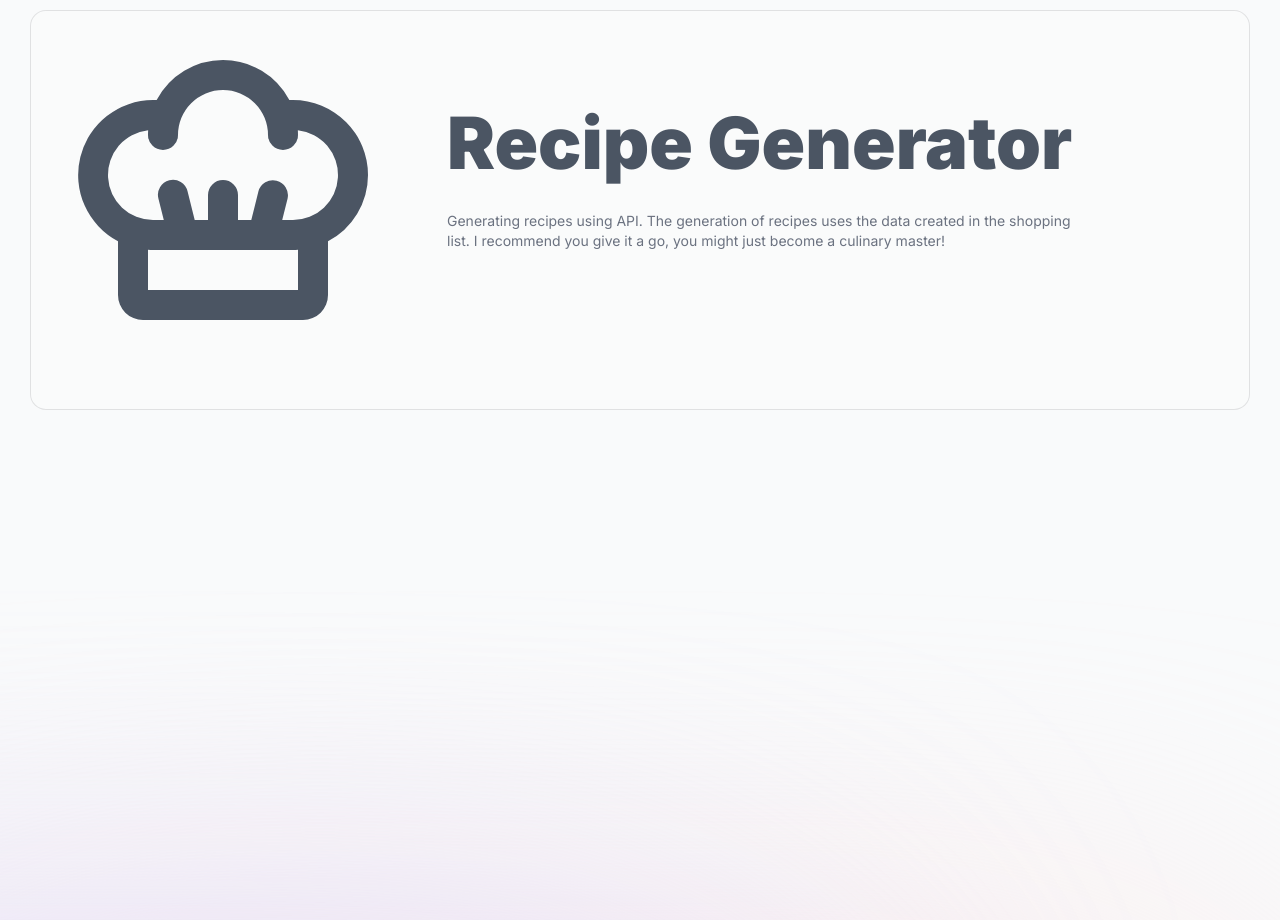
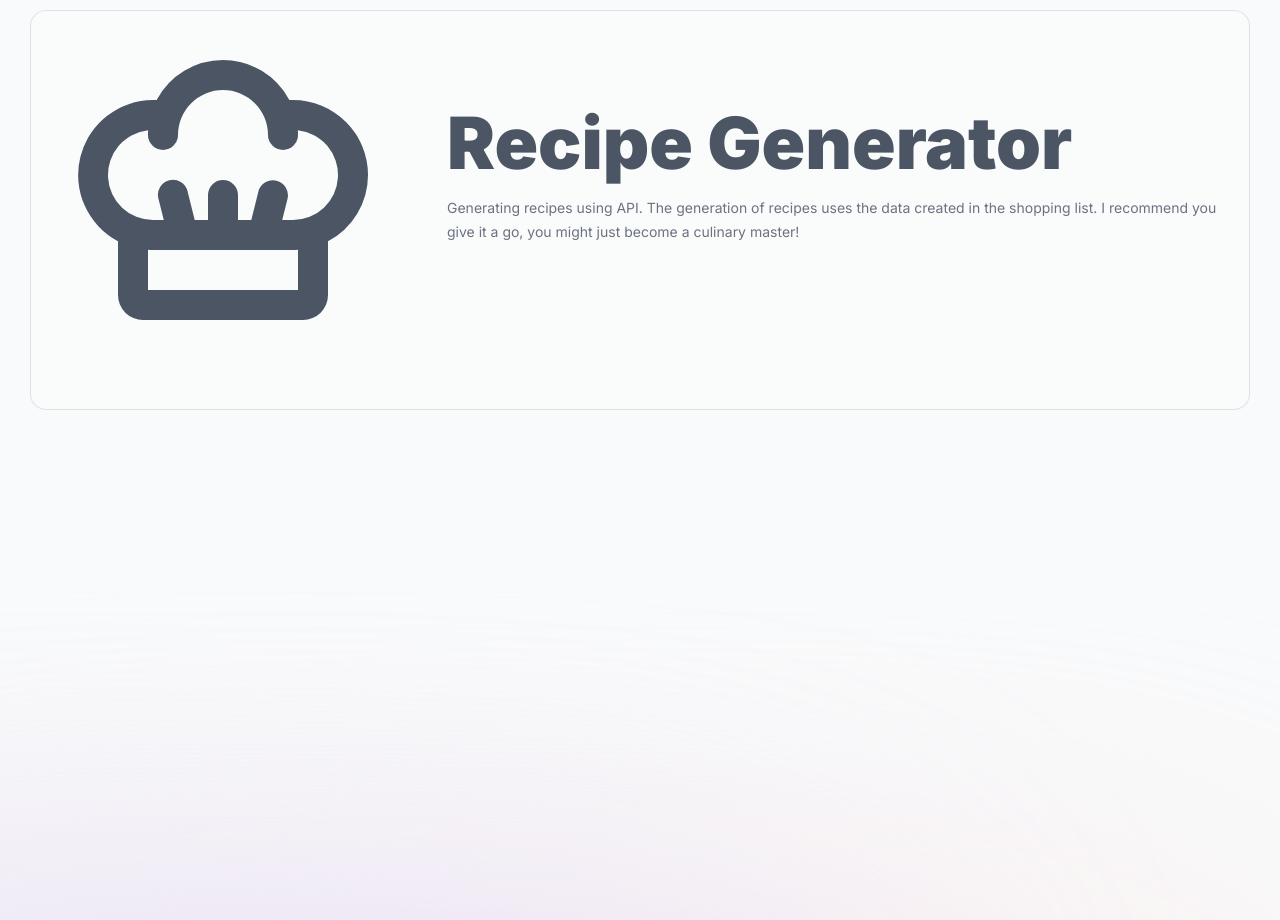
Before and after one commit to aqibshabir/portfolio, a Next.js app: page /shop in a window 1280 px wide. Shown: the part 1640-2560 px from the top of the page. Built offline with nearby package versions, Linux system fonts and the light colour scheme.

Commit message:
recipe card media query change

```diff
--- a/app/shop/_components/recipeCard.tsx
+++ b/app/shop/_components/recipeCard.tsx
@@ -4,17 +4,17 @@ import { PiChefHatBold } from "react-icons/pi";
 function RecipeCard() {
   return (
     <div className="group">
-      <div className="flex justify-center sm:justify-start">
+      <div className="flex justify-center sm:justify-start sm:ml-10 md:ml-0">
         <h2 className="text-[10rem] mt-8 sm:mt-2 md:text-[12rem] lg:text-[20rem] lg:px-4">
           <PiChefHatBold />
         </h2>
         <div className="hidden sm:block p-8 md:p-10 lg:p-0 lg:mt-16 lg:ml-4 xl:ml-12">
-          <p className="text-3xl font-black capitalize md:text-4xl lg:text-[3.3rem] lg:mt-8 xl:text-[4.5rem]">
+          <p className="mt-10 text-3xl lg:mb-6 xl:mb-8 font-black capitalize md:text-4xl lg:text-[3.3rem] lg:mt-8 xl:text-[4.5rem]">
             recipe generator
           </p>
-          <p className="text-sm text-gray-500 py-2 lg:mt-6 lg:w-[500px] xl:mt-10 xl:w-[650px]">
+          <p className="hidden md:inline text-sm text-gray-500 py-2 lg:mt-6 lg:w-[500px] xl:mt-10 xl:w-[600px]">
             Generating recipes using API.{" "}
-            <span className="text-sm text-gray-500">
+            <span className="hidden md:inline text-sm text-gray-500">
               The generation of recipes uses the data created in the shopping
               list.
             </span>{" "}
@@ -29,7 +29,6 @@ function RecipeCard() {
         <p className="text-center text-3xl font-black capitalize md:mb-4 lg:text-4xl xl:text-6xl">
           recipe generator
         </p>
-
         <p className="sm:hidden md:inline text-sm text-gray-500 p-2">
           Generating recipes using API.{" "}
           <span className="hidden md:inline text-sm text-gray-500">
```
